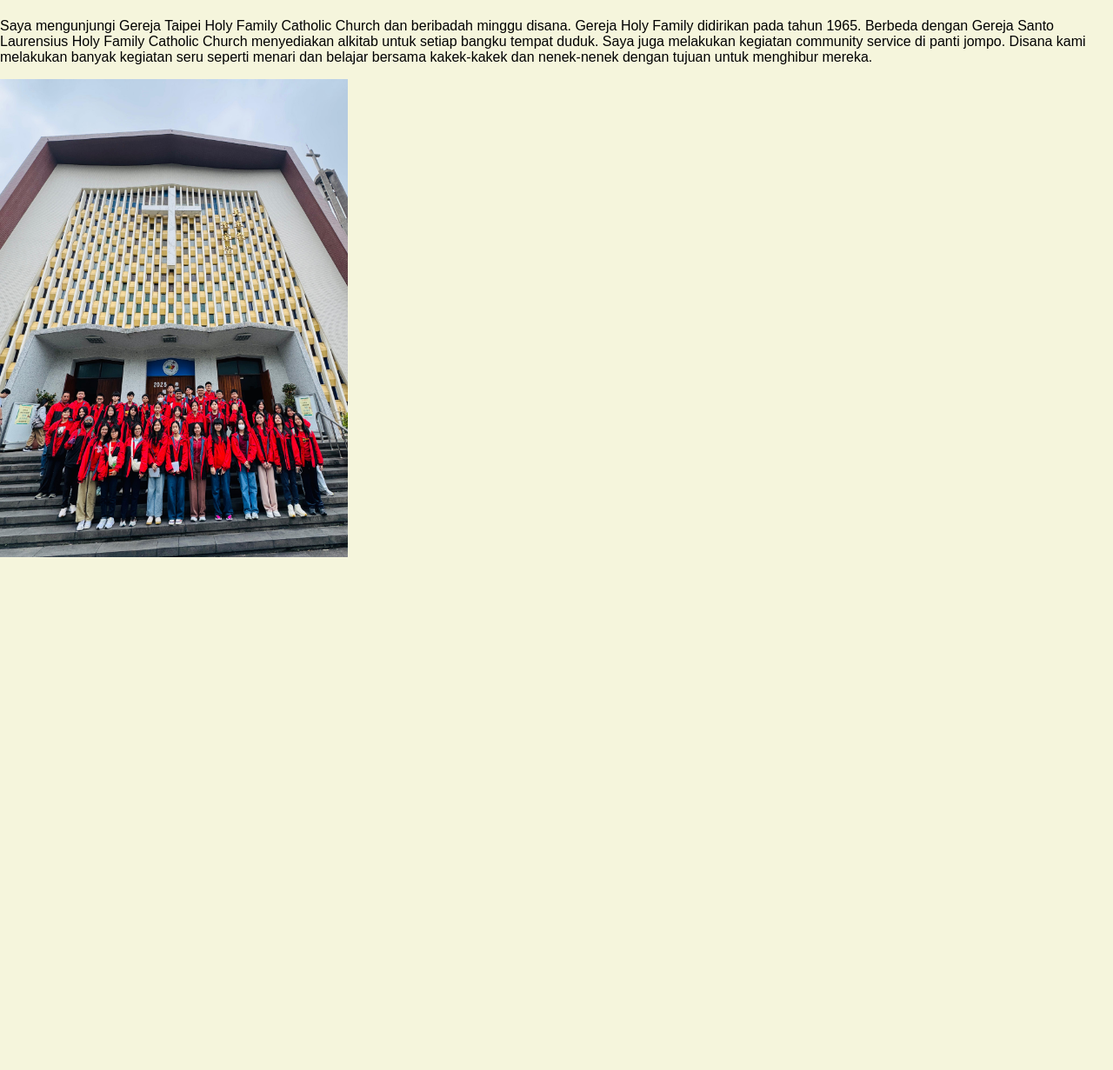
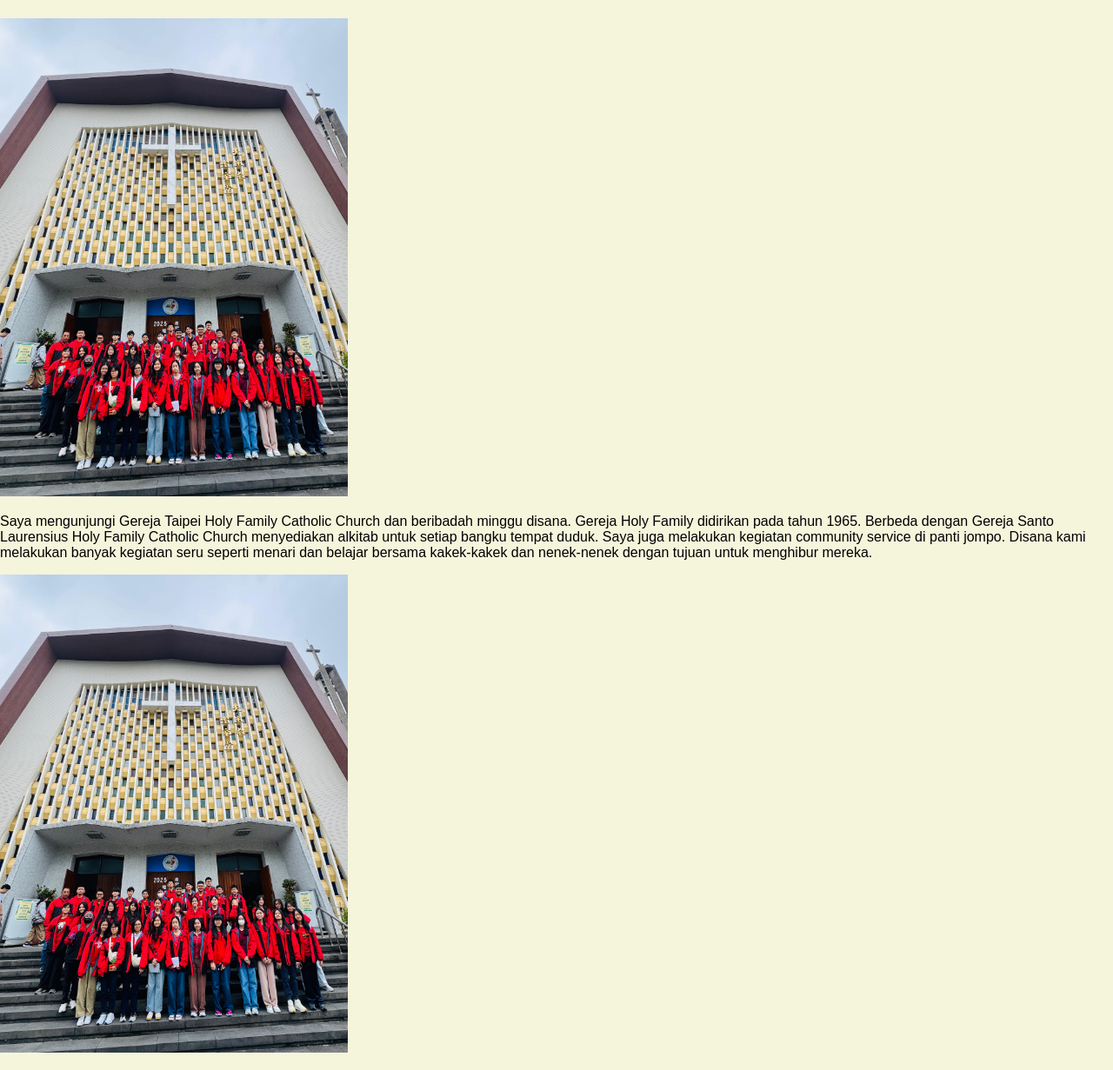
Before and after one commit to matthewsnrt/website-edutrip-kelas8A, a plain HTML site: page agama.html in a window 1280 px wide. Shown: the part 136-1367 px from the top of the page at 87% size. Before the commit the page ends 800 px from the top, so only its background shows below. Drawn offline with Linux system fonts and the light colour scheme.

Commit message:
Update agama.html

```diff
--- a/agama.html
+++ b/agama.html
@@ -51,7 +51,8 @@
     </header>
 
     <h1>Ini adalah halaman Agama</h1>
+    <p><img src="Holy Family Church.jpg" width="400" height="550"></img></p>
     <p>Saya mengunjungi Gereja Taipei Holy Family Catholic Church dan beribadah minggu disana. Gereja Holy Family didirikan pada tahun 1965. Berbeda dengan Gereja Santo Laurensius Holy Family Catholic Church menyediakan alkitab untuk setiap bangku tempat duduk. Saya juga melakukan kegiatan community service di panti jompo. Disana kami melakukan banyak kegiatan seru seperti menari dan belajar bersama kakek-kakek dan nenek-nenek dengan tujuan untuk menghibur mereka.</p>
-    <img src="Holy Family Church.jpg" width="400" height="550"></img>
+    <p><img src="Holy Family Church.jpg" width="400" height="550"></img></p>
 </body>
 </html>
```
